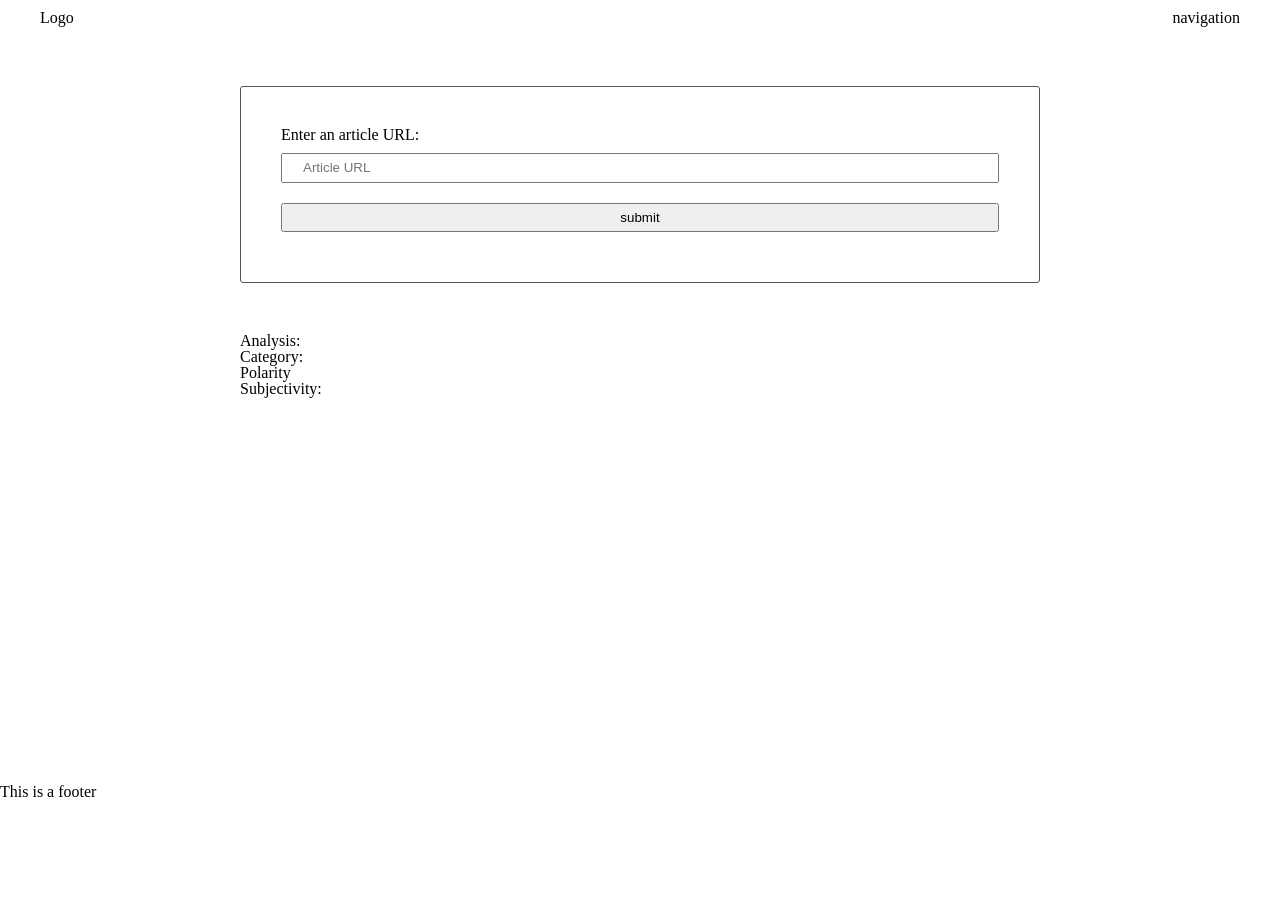
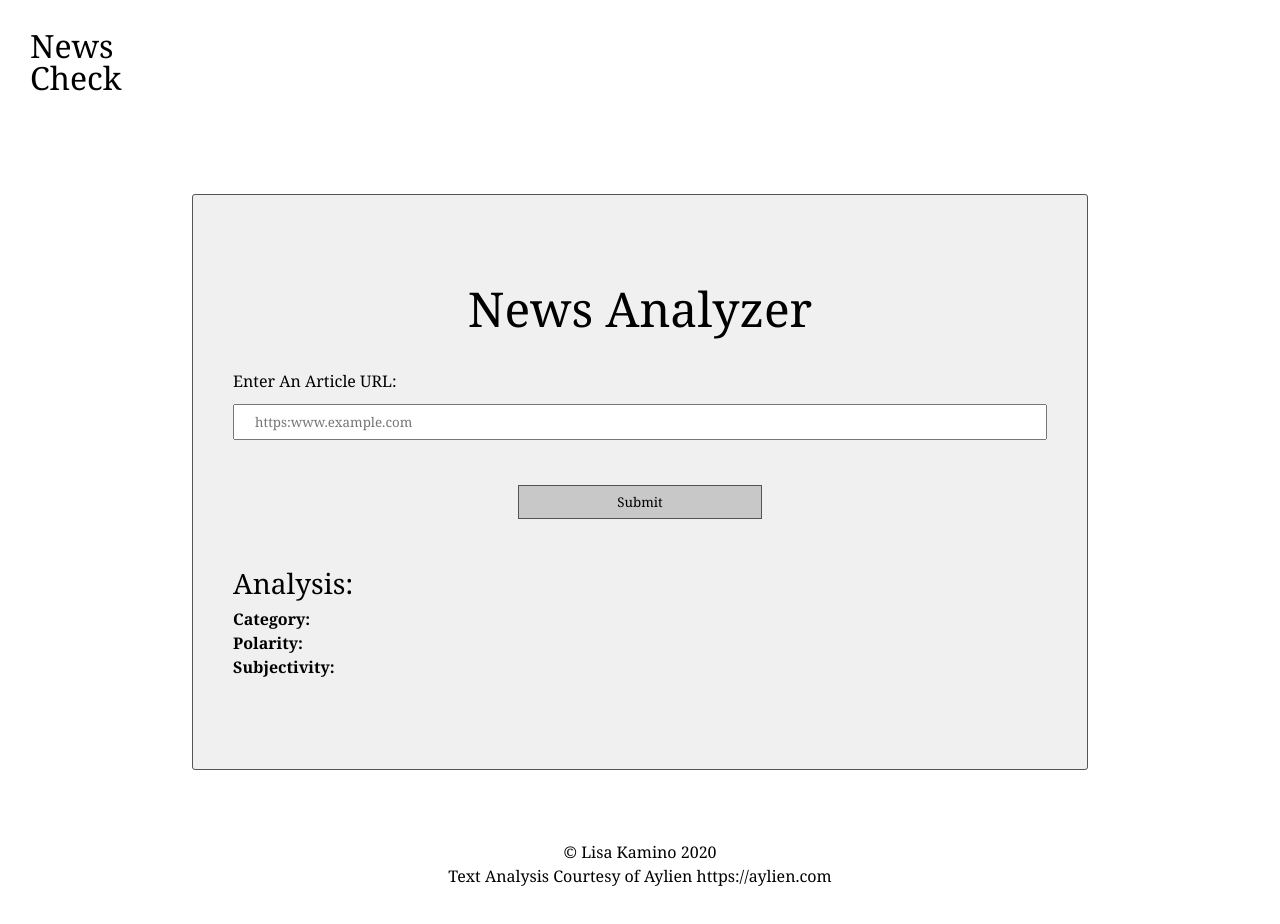
Before and after one commit to FredericoIsaac/evaluate-news-nlp, a website: page src/client/views/index.html in a window 1280 px wide. Before the commit the page ends 800 px from the top, so only its background shows below. Drawn offline with nearby package versions, Linux system fonts and the light colour scheme; files that its build step writes are made by us from their sources.

Commit message:
styling for form, header, and footer

```diff
--- a/src/client/styles/base.scss
+++ b/src/client/styles/base.scss
@@ -1,7 +1,9 @@
 body {
+    // background-image: url("newspaper.jpg");
     display: flex;
     flex-direction: column;
     min-height: 100vh;
+    font-family: Cambria, Cochin, Georgia, Times, 'Times New Roman', serif;
 }
 
 main {
@@ -9,6 +11,5 @@ main {
 }
 
 section {
-    max-width: 800px;
     margin: 50px auto;
 }
--- a/src/client/styles/footer.scss
+++ b/src/client/styles/footer.scss
@@ -0,0 +1,5 @@
+footer {
+    text-align: center;
+    margin-bottom: 40px;
+    line-height: 1.5em;
+}
--- a/src/client/styles/form.scss
+++ b/src/client/styles/form.scss
@@ -1,12 +1,53 @@
-form {
-    border: 1px solid #545454;
-    border-radius: 3px;
-    padding: 40px;
-}
-
 input {
     padding: 5px 20px;
     width: 100%;
-    line-height: 16px;
-    margin: 10px 0;
+    line-height: 22px;
+    margin: 15px 0;
+    font-family: Cambria, Cochin, Georgia, Times, 'Times New Roman', serif;
 }
+
+#button {
+    background-color: 	#C8C8C8;
+    border: 1px solid #545454;
+    width: 30%;
+    display: block;
+    margin: 30px auto;
+}
+
+main h1 {
+    text-align: center;
+    font-size: 3em;
+    margin-top: 50px;
+    margin-bottom: 40px;
+}
+
+
+#formstyle {
+    border: none;
+    background-color: #F0F0F0;
+    border-radius: 3px;
+    padding: 40px;
+    width: 100%;
+    margin: 70px auto;
+    h2 {
+        font-size: 1.75em;
+        margin-bottom: 10px;
+    }
+    h3 {
+        font-size: 1em;
+        font-weight: bold;
+        line-height: 1.5em;
+    }
+}
+
+#category, #polarity, #subjectivity {
+    font-weight: normal;
+}
+
+@media only screen and (min-width: 700px) {
+    #formstyle {
+        width: 70%;
+        border: 1px solid #545454;
+        background-color: #F0F0F0;
+    }
+}
--- a/src/client/styles/header.scss
+++ b/src/client/styles/header.scss
@@ -1,5 +1,6 @@
 header {
     display: flex;
     justify-content: space-between;
-    padding: 10px 40px;
+    padding: 30px;
+    font-size: 2em;
 }
--- a/src/client/views/index.html
+++ b/src/client/views/index.html
@@ -2,6 +2,7 @@
 <html lang="en" dir="ltr">
     <head>
         <meta charset="utf-8">
+        <meta name="viewport" content="width=device-width, initial-scale=1.0">
         <title>Test</title>
         <link rel="stylesheet" href="/styles/resets.css">
         <link rel="stylesheet" href="/styles/base.css">
@@ -13,39 +14,30 @@
     <body>
 
         <header>
-            <div class="">
-                Logo
-            </div>
-            <div class="">
-                navigation
-            </div>
+            <p>News<br>Check</p>
         </header>
 
         <main>
-            <section>
-                <form class="" onsubmit="return Client.handleSubmit(event)">
-                    <label for="article">Enter an article URL:</label>
-                    <input id="article" type="text" name="article" value="" placeholder="Article URL">
+            <div id = "formstyle">
+                <h1>News Analyzer</h1>
+                <form onsubmit="return Client.handleSubmit(event)">
+                    <label for="article">Enter An Article URL:</label>
+                    <input id="article" type="text" name="article" value="" placeholder="https:www.example.com">
                     <span id="errors" aria-live="polite"></span>
-                    <input type="submit" name="" value="submit" onclick="return Client.handleSubmit(event)" onsubmit="return Client.handleSubmit(event)">
+                    <input id="button" type="submit" name="" value="Submit" onclick="return Client.handleSubmit(event)" onsubmit="return Client.handleSubmit(event)">
                 </form>
-            <section>
-
-            <section>
-                <h2>Analysis:</h2>
-                <h3>Category:</h3>
-                <p id="category"></p>
-
-                <h3>Polarity</h3>
-                <p id="polarity"></p>
-
-                <h3>Subjectivity:</h3>
-                <p id="subjectivity"></p>
-            </section>
+                <section>
+                    <h2>Analysis:</h2>
+                    <h3>Category: <span id="category"></span></h3>
+                    <h3>Polarity: <span id="polarity"></span></h3>
+                    <h3>Subjectivity: <span id="subjectivity"></span></h3>
+                </section>
+            </div>
         </main>
 
         <footer>
-            <p>This is a footer</p>
+            <p>&copy Lisa Kamino 2020</p>
+            <p>Text Analysis Courtesy of Aylien https://aylien.com</p>
         </footer>
 
     </body>
```
Also changed, not shown: 3 other files.
